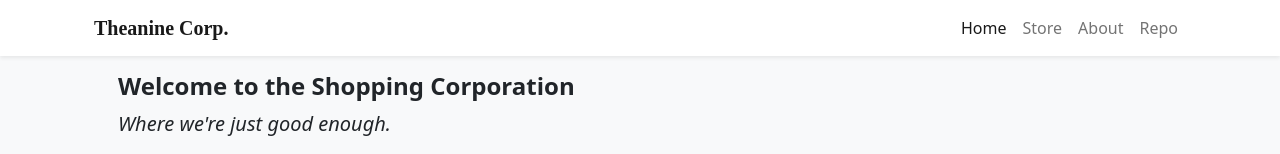
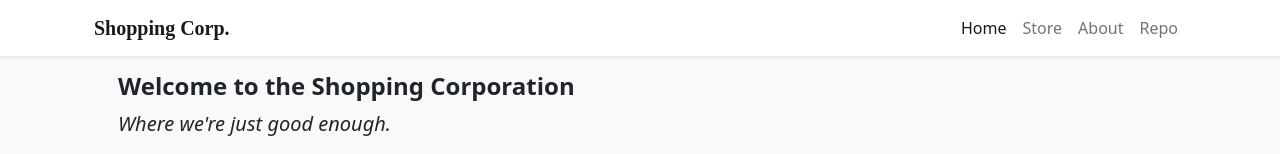
Before and after one commit to Hamberfim/typescript-shopping-cart, a React (Vite) app: page / in a window 1280 px wide. Shown: the top 154 px of the page. Built offline with nearby package versions, Linux system fonts and the light colour scheme.

Commit message:
Update Navbar.tsx

```diff
--- a/src/components/Navbar.tsx
+++ b/src/components/Navbar.tsx
@@ -12,7 +12,7 @@ export function Navbar() {
           className="fw-bold"
           style={{ fontFamily: "serif" }}
         >
-          Theanine Corp.
+          Shopping Corp.
         </NavbarBs.Brand>
         <Nav className="ms-auto">
           <Nav.Link to="/" as={NavLink}>
```
